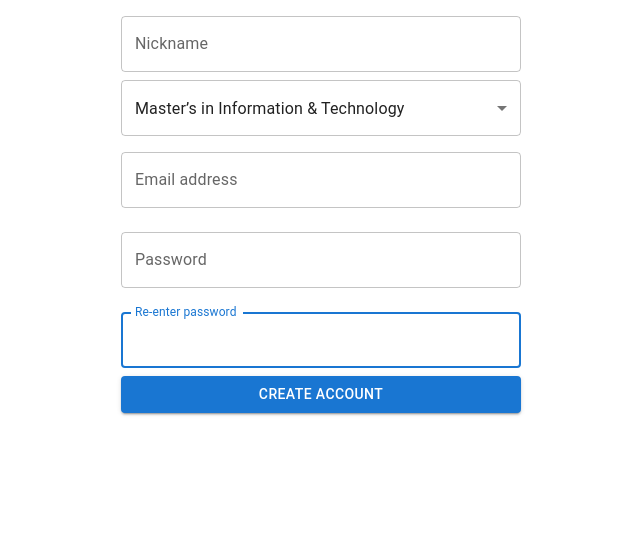
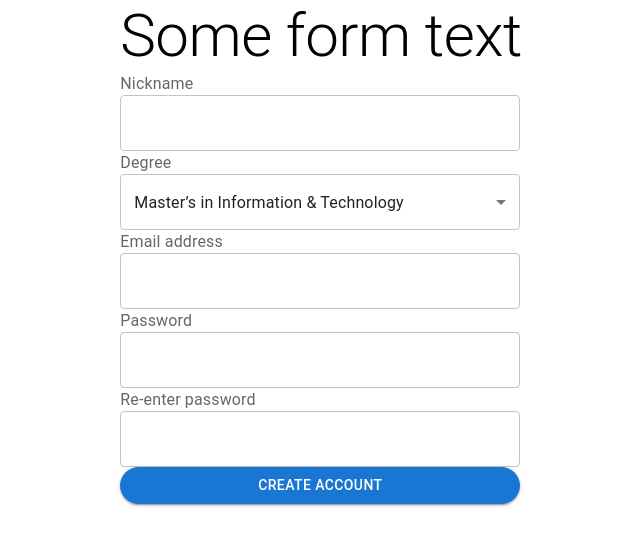
Before and after one commit to k5va/sample-form, a React (Create React App) app: page / in a window 1280 px wide. Shown: the top 546 px of the page, without its empty margins (319-959 px from the left). Built offline with nearby package versions, Linux system fonts and the light colour scheme; the HTML template or start-up script is replaced by a standard one.

Commit message:
Added form section text

```diff
--- a/src/components/account-form/account-form.scss
+++ b/src/components/account-form/account-form.scss
@@ -1,6 +1,5 @@
-.form {
+.account-form__form {
   display: flex;
   flex-direction: column;
-
   width: 400px;
 }
--- a/src/components/account-form/account-form.tsx
+++ b/src/components/account-form/account-form.tsx
@@ -1,6 +1,6 @@
 import { useMemo } from 'react';
 import { useForm, SubmitHandler } from 'react-hook-form';
-import { Button, MenuItem } from '@mui/material';
+import { Button, MenuItem, Typography } from '@mui/material';
 import { AccountFormFields } from './types';
 import { getAccountFormValidator } from './utils/validator';
 import { createAccountDTO } from './utils/create-account-dto';
@@ -21,7 +21,9 @@ function AccountForm(): JSX.Element {
   const onSubmit: SubmitHandler<AccountFormFields> = data => console.log(createAccountDTO(data));
 
   return (
-    <form className = 'form' onSubmit = { handleSubmit(onSubmit) }>
+    <section className='account-form'>
+      <Typography variant="h2">Some form text</Typography>
+      <form className = 'account-form__form' onSubmit = { handleSubmit(onSubmit) }>
 
         <FormTextField name='nickname' label='Nickname' control={control} validator={formValidator['nickname']} />
         <FormSelect name='degree' label='Degree' control={control} validator={formValidator['degree']} >
@@ -33,8 +35,16 @@ function AccountForm(): JSX.Element {
         <FormTextField name='password' label='Password' control={control} validator={formValidator['password']} />
         <FormTextField name='password2' label='Re-enter password' control={control} validator={formValidator['password2']} />
 
-      <Button type="submit" variant='contained'>Create account</Button>
+        <Button
+          sx={{
+            borderRadius: '30px',
+          }}
+          variant='contained'
+          type="submit"
+        >Create account
+        </Button>
       </form>
+    </section>
   );
 }
 
--- a/src/components/form-select/form-select.tsx
+++ b/src/components/form-select/form-select.tsx
@@ -1,5 +1,5 @@
 import { Controller } from 'react-hook-form';
-import { Select } from '@mui/material';
+import { InputLabel, Select } from '@mui/material';
 import { FormSelectProps } from './types';
 
 function FormSelect({ name, label, control, validator, children }: FormSelectProps): JSX.Element {
@@ -12,9 +12,10 @@ function FormSelect({ name, label, control, validator, children }: FormSelectPro
           field: { onChange, onBlur, value, name, ref },
           fieldState: { error },
         }) => (
+          <>
+            <InputLabel htmlFor={name}>{label}</InputLabel>
             <Select
               id={name}
-            label={label}
               value={value}
               onChange={onChange}
               onBlur={onBlur}
@@ -23,6 +24,7 @@ function FormSelect({ name, label, control, validator, children }: FormSelectPro
             >
               {children}
             </Select>
+          </>
         )}
       />
   );
--- a/src/components/form-text-field/form-text-field.tsx
+++ b/src/components/form-text-field/form-text-field.tsx
@@ -1,24 +1,23 @@
 import {  Control, Controller, FieldValues } from 'react-hook-form';
-import { TextField } from '@mui/material';
+import { InputLabel, TextField } from '@mui/material';
 import { FormTextFieldProps } from './types';
 
 function FormTextField<T extends FieldValues>({ name, label, control, validator }: FormTextFieldProps<T>): JSX.Element {
   return (
     <Controller
         name={name.toString()}
-        control={control as Control}
+        control={control as Control} // TODO: Why needs type assertion?
         rules={validator}
         render={({
           field: { onChange, onBlur, value, name, ref },
           fieldState: { error },
         }) => (
+          <>
+            <InputLabel htmlFor={name}>{label}</InputLabel>
             <TextField
-            margin="normal"
-            fullWidth
               id={name}
-            label={label}
+              hiddenLabel
               name={name}
-            autoFocus
               value={value}
               onChange={onChange}
               onBlur={onBlur}
@@ -26,6 +25,7 @@ function FormTextField<T extends FieldValues>({ name, label, control, validator
               error={!!error}
               helperText={error?.message}
             />
+          </>
         )}
       />
   );
--- a/src/index.scss
+++ b/src/index.scss
@@ -1,4 +1,6 @@
 * {
+  font-family: "Roboto", sans-serif;
+
   box-sizing: border-box;
   padding: 0;
   margin: 0;
--- a/src/index.tsx
+++ b/src/index.tsx
@@ -2,7 +2,6 @@ import React from 'react';
 import ReactDOM from 'react-dom/client';
 import './index.scss';
 import { App } from './components';
-import reportWebVitals from './reportWebVitals';
 
 const root = ReactDOM.createRoot(
   document.getElementById('root') as HTMLElement
@@ -12,8 +11,3 @@ root.render(
     <App />
   </React.StrictMode>
 );
-
-// If you want to start measuring performance in your app, pass a function
-// to log results (for example: reportWebVitals(console.log))
-// or send to an analytics endpoint. Learn more: https://bit.ly/CRA-vitals
-reportWebVitals();
```
Lines whose indentation alone changed are shown as unchanged.
